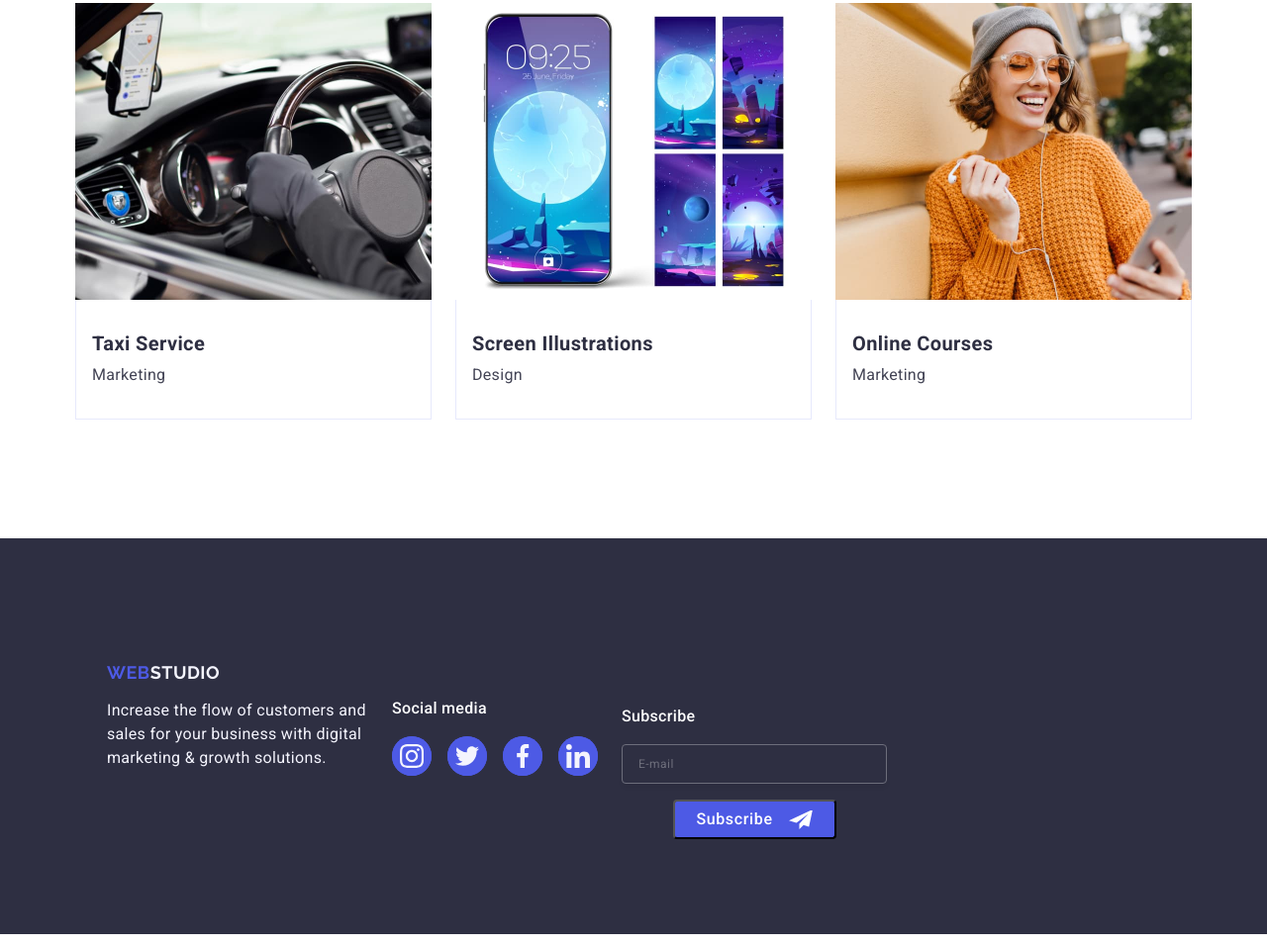
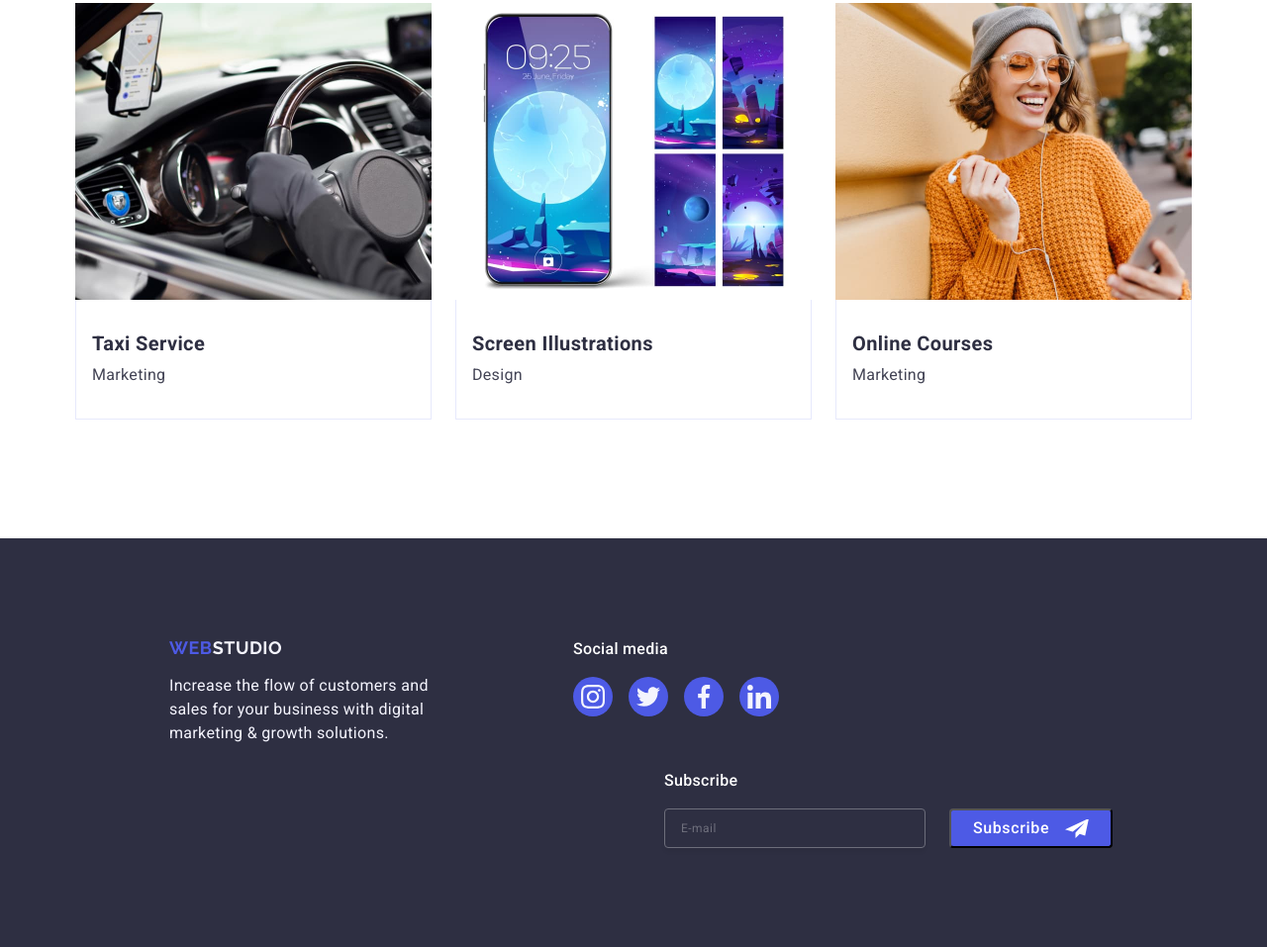
Before and after one commit to nacchan-kun/goit-markup-hw-06, a plain HTML site: page index.html in a window 1280 px wide. Shown: the part 2516-3473 px from the top of the page at 99% size. Drawn offline with nearby package versions, Linux system fonts and the light colour scheme.

Commit message:
Footer done

```diff
--- a/css/styles.css
+++ b/css/styles.css
@@ -955,22 +955,22 @@ button {
 }
 
 .footer-container {
-  min-width: 320px;
   display: flex;
-  flex-direction: column;
-  align-items: center;
+  flex-wrap: wrap;
+  justify-content: center;
+  text-align: center;
+  row-gap: 72px;
 }
 
 .second-container {
-  text-align: center;
 }
 
 .footer-header {
   font-family: "Raleway", sans-serif;
   font-weight: 700;
   font-size: 18px;
-
-  /* line-height: 21px; */
+  display: inline-block;
+  margin-bottom: 16px;
   line-height: 117%;
   letter-spacing: 0.03em;
   text-transform: uppercase;
@@ -990,17 +990,11 @@ button {
 }
 
 .footer-description {
-  font-family: "Roboto", sans-serif;
-  font-weight: 400;
-  font-size: 16px;
-
-  /* line-height: 24px; */
-  line-height: 150%;
+  max-width: 288px;
+  line-height: 1.5;
   letter-spacing: 0.02em;
   color: #f4f4fd;
-  margin: 0;
-  max-width: 264px;
-  margin-top: 16px;
+  text-align: start;
 }
 
 .social-media-footer {
@@ -1009,13 +1003,10 @@ button {
 
 .social-media-para {
   font-weight: 500;
-  font-size: 16px;
   line-height: 1.5;
   letter-spacing: 0.02em;
-  color: #ffffff;
+  color: #fff;
   margin-bottom: 16px;
-  text-align: center;
-  margin-top: 72px;
 }
 
 .social-media-footer-list {
@@ -1026,10 +1017,6 @@ button {
 .footer-li {
   width: 40px;
   height: 40px;
-  background-color: #4d5ae5;
-  border-radius: 50%;
-  display: flex;
-  justify-content: center;
 }
 
 .footer-link {
@@ -1062,21 +1049,18 @@ button {
 }
 
 .subscribe-para {
-  font-family: "Roboto", sans-serif;
   font-weight: 500;
-  font-size: 16px;
-
-  /* line-height: 24px; */
-  line-height: 150%;
+  line-height: 1.5;
   letter-spacing: 0.02em;
   color: #fff;
-  margin-top: 72px;
+  margin-bottom: 16px;
 }
 
 .subscribe-form {
-  display: block;
-  gap: 24px;
-  margin-top: 16px;
+  display: flex;
+  flex-direction: column;
+  align-items: center;
+  row-gap: 16px;
 }
 
 .subscribe-input {
@@ -1122,7 +1106,6 @@ button {
   border-radius: 4px;
   transition: background-color 250ms cubic-bezier(0.4, 0, 0.2, 1);
   margin: auto;
-  margin-top: 16px;
 }
 
 .subscribe-button:hover,
@@ -1136,30 +1119,30 @@ button {
 }
 
 @media screen and (min-width: 768px) {
-  .footer {
-    background-color: #2e2f42;
-    padding: 96px 108px;
-  }
-
   .footer-container {
     min-width: 768px;
-    display: flex;
-    flex-direction: row;
-    flex-wrap: wrap;
+
+    justify-content: flex-start;
+    text-align: start;
     column-gap: 24px;
-    row-gap: 72px;
-  }
-
-  .second-container {
-    text-align: left;
+    padding-left: 108px;
   }
 
   .social-media-footer {
-    align-items: left;
+    flex-direction: row;
+    gap: 24px;
   }
   .footer-description {
+    max-width: 264px;
+  }
+
+  .subscribe-form {
+    flex-direction: row;
+    gap: 24px;
+  }
+
+  .subscribe-input {
     width: 264px;
-    height: 112px;
   }
 
   .social-media-para {
@@ -1173,3 +1156,25 @@ button {
     align-items: center;
   }
 }
+
+@media screen and (min-width: 1158px) {
+  .footer {
+    padding: 100px 0156px;
+    min-width: 1158px;
+  }
+  .footer-container {
+    padding-left: 15px;
+    align-items: flex;
+    gap: 24px;
+  }
+
+  .second-container {
+    margin-right: 120px;
+  }
+
+  .subscribe-container {
+    margin-left: auto;
+  }
+}
+
+/* Modal window */
```
